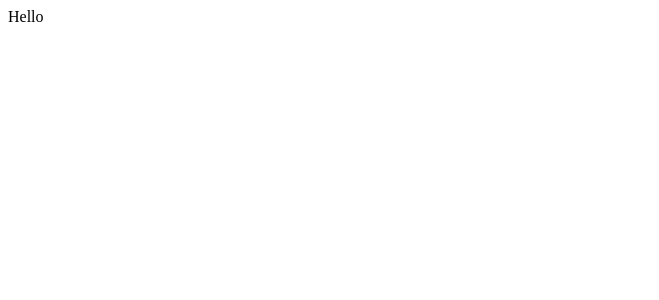
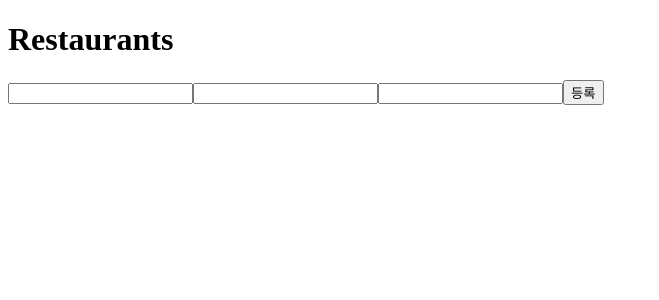
Before and after one commit to CodeSoom/react-week4-assignment-2, a React app: page / in a window 1280 px wide. Shown: the top 300 px of the page, without its empty margins (0-659 px from the left). Built offline with nearby package versions, Linux system fonts and the light colour scheme; the HTML template or start-up script is replaced by a standard one.

Commit message:
new: 기본구조 퍼블리싱

```diff
--- a/src/App.jsx
+++ b/src/App.jsx
@@ -1,7 +1,14 @@
 export default function App() {
   return (
     <div>
-      Hello
+      <h1>Restaurants</h1>
+      <ul />
+      <div>
+        <input id="title" type="text" />
+        <input id="menu" type="text" />
+        <input id="address" type="text" />
+        <button type="button">등록</button>
+      </div>
     </div>
   );
 }
```
Also changed, not shown: 1 other file (tests, documents, lock files or other folders).
